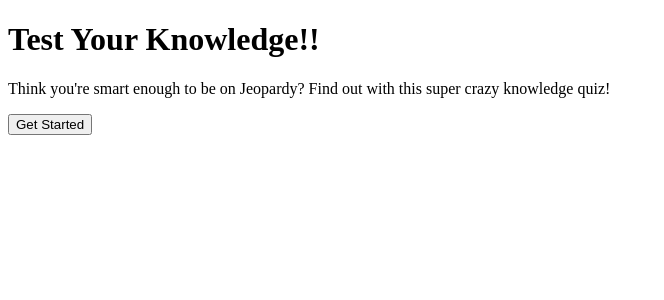
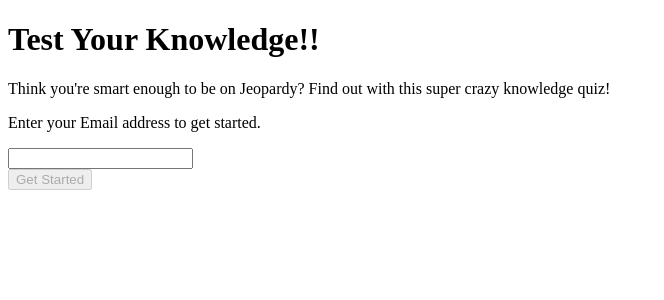
Before and after one commit to telega/react-ps-quiz, a React (Create React App) app: page / in a window 1280 px wide. Shown: the top 300 px of the page, without its empty margins (0-664 px from the left). Built offline with nearby package versions, Linux system fonts and the light colour scheme.

Commit message:
added info collection forms and free :email: validation

```diff
--- a/package.json
+++ b/package.json
@@ -3,6 +3,7 @@
   "version": "0.1.0",
   "private": true,
   "dependencies": {
+    "freemail-webpack": "^1.0.0",
     "lodash": "^4.17.10",
     "react": "^16.3.2",
     "react-dom": "^16.3.2",
@@ -16,7 +17,7 @@
   },
   "devDependencies": {
     "eslint": "^4.19.1",
-	"eslint-plugin-react": "^7.8.2",
-	"prop-types": "^15.6.1"
+    "eslint-plugin-react": "^7.8.2",
+    "prop-types": "^15.6.1"
   }
 }
--- a/src/components/Quiz.js
+++ b/src/components/Quiz.js
@@ -3,6 +3,7 @@
 import Question from './Question';
 import Results from './Results';
 import _ from 'lodash';
+import freemail from 'freemail-webpack';
 
 class QuizHeader extends React.Component{
 	render(){
@@ -10,15 +11,18 @@
 			<div className = "quizHeader">
 				<h1 className = "quizName">{this.props.name}</h1>
 				{!this.props.quizStarted ? <div dangerouslySetInnerHTML={{__html:this.props.main}} /> : null}
+				{!this.props.quizStarted && this.props.collectInfo ? <div dangerouslySetInnerHTML={{__html:this.props.collectInfoText}}/> :null }
+				{!this.props.quizStarted && this.props.collectInfo ? <form><input type='text'value={this.props.value} onChange = {this.props.handleInfoChange} ></input></form> : null }
 			</div>
 		);
 	}
 }
 
 class StartButton extends React.Component{
+
 	render(){
 		if(this.props.show){
-			return (<button className = 'button startQuiz' onClick = {this.props.handleClick}>Get Started</button> );
+			return (<button disabled = {!this.props.active} className = 'button startQuiz' onClick = {this.props.handleClick}>Get Started</button> );
 		}
 		return null;
 	}
@@ -34,17 +38,45 @@
 		this.nextQuestion = this.nextQuestion.bind(this);
 		this.updateScore = this.updateScore.bind(this);
 		this.updateScoreBucket = this.updateScoreBucket.bind(this);
+		this.handleInfoChange = this.handleInfoChange.bind(this);
 
 		this.state = {
 			quizStarted: false,
 			quizCompleted: false,
 			currentQuestion: 0,
+			collectInfo: this.props.collectInfo,
+			collectedInfo: '',
+			startButtonActive: !this.props.collectInfo,
 			quizScore: 0,
 			quizScoreBucket:[],
 			questions: this.props.quizJSON.questions || [],
 			questionCount: this.props.quizJSON.questions.length || 0
 		};
 	}
+
+	handleInfoChange(e){
+		this.setState({collectedInfo:e.target.value}, ()=>{
+			// block submission when using fremail providers..
+			if(this.props.validateCollectedInfo){
+				let re = /\S+@\S+\.\S+/;
+				if( re.test(this.state.collectedInfo) ){
+					if(!freemail.isFree(this.state.collectedInfo)){
+						this.setState({startButtonActive: true} );
+					}
+					else {
+						this.setState({startButtonActive: false});
+					}
+				}
+				else {
+					this.setState({startButtonActive: false});
+				}
+			} else {
+				this.setState({startButtonActive: true});
+			}
+		});
+
+	}
+
 
 	renderQuestions(){
 		return(
@@ -93,7 +125,6 @@
 				quizScoreBucket: quizScoreBucket
 			}));
 		}
-
 	}
 
 	nextQuestion(){
@@ -103,7 +134,8 @@
 					this.props.events.onCompleteQuiz({
 						options:{
 							score:this.state.quizScore,
-							questionCount:this.state.questionCount
+							questionCount:this.state.questionCount,
+							collectedInfo:this.state.collectedInfo
 						}
 					});
 				});
@@ -114,9 +146,17 @@
 	render(){
 		return(
 			<div id="slickQuiz">
-				<QuizHeader quizStarted = {this.state.quizStarted} name={this.props.quizJSON.info.name} main={this.props.quizJSON.info.main} />
+				<QuizHeader
+					collectInfoText = {this.props.collectInfoText}
+					collectInfo = {this.state.collectInfo}
+					quizStarted = {this.state.quizStarted}
+					name = {this.props.quizJSON.info.name}
+					handleInfoChange = {this.handleInfoChange}
+					value = {this.state.collectedInfo}
+					main = {this.props.quizJSON.info.main}
+				/>
 				<div className = "quizArea">
-					<StartButton show={!this.state.quizStarted} handleClick = {this.startQuiz} />
+					<StartButton active={this.state.startButtonActive} show={!this.state.quizStarted} handleClick = {this.startQuiz} />
 					{this.state.quizStarted ? this.renderQuestions() : null}
 					<Results {...this.props} show={this.state.quizCompleted} score = {this.state.quizScore} buckets = {this.state.quizScoreBucket}  questionCount = {this.state.questionCount} />
 				</div>
@@ -127,19 +167,27 @@
 
 Quiz.propTypes= {
 	quizJSON: PropTypes.object,
-	events: PropTypes.object
+	events: PropTypes.object,
+	collectInfo: PropTypes.bool,
+	collectInfoText: PropTypes.string,
+	validateCollectedInfo: PropTypes.bool,
 };
 
 StartButton.propTypes = {
 	handleClick: PropTypes.func,
-	show: PropTypes.bool
+	show: PropTypes.bool,
+	startButtonActive: PropTypes.bool,
+	active:PropTypes.bool
 };
 
 QuizHeader.propTypes = {
 	name: PropTypes.string,
 	quizStarted: PropTypes.bool,
 	main: PropTypes.string,
-
+	collectInfo: PropTypes.bool,
+	collectInfoText: PropTypes.string,
+	value: PropTypes.string,
+	handleInfoChange: PropTypes.func
 };
 
 Quiz.defaultProps = {
@@ -166,7 +214,10 @@
 	// completionResponseMessaging: false,
 	// displayQuestionCount: true,   // Deprecate?
 	// displayQuestionNumber: true,  // Deprecate?
-	useScoreBuckets:true,
+	useScoreBuckets: true,
+	collectInfo: true,
+	collectInfoText: '<p>Enter your Email address to get started.</p>',
+	validateCollectedInfo: true, // fremail validation...
 	// animationCallbacks: { // only for the methods that have jQuery animations offering callback
 	// 	setupQuiz: function () {},
 	// 	startQuiz: function () {},
```
Also changed, not shown: src/App.js (+5 -5 lines), src/components/Results.js (+15 -6 lines), src/registerServiceWorker.js (deleted, +0 -117 lines), 1 other file (tests, documents, lock files or other folders).
